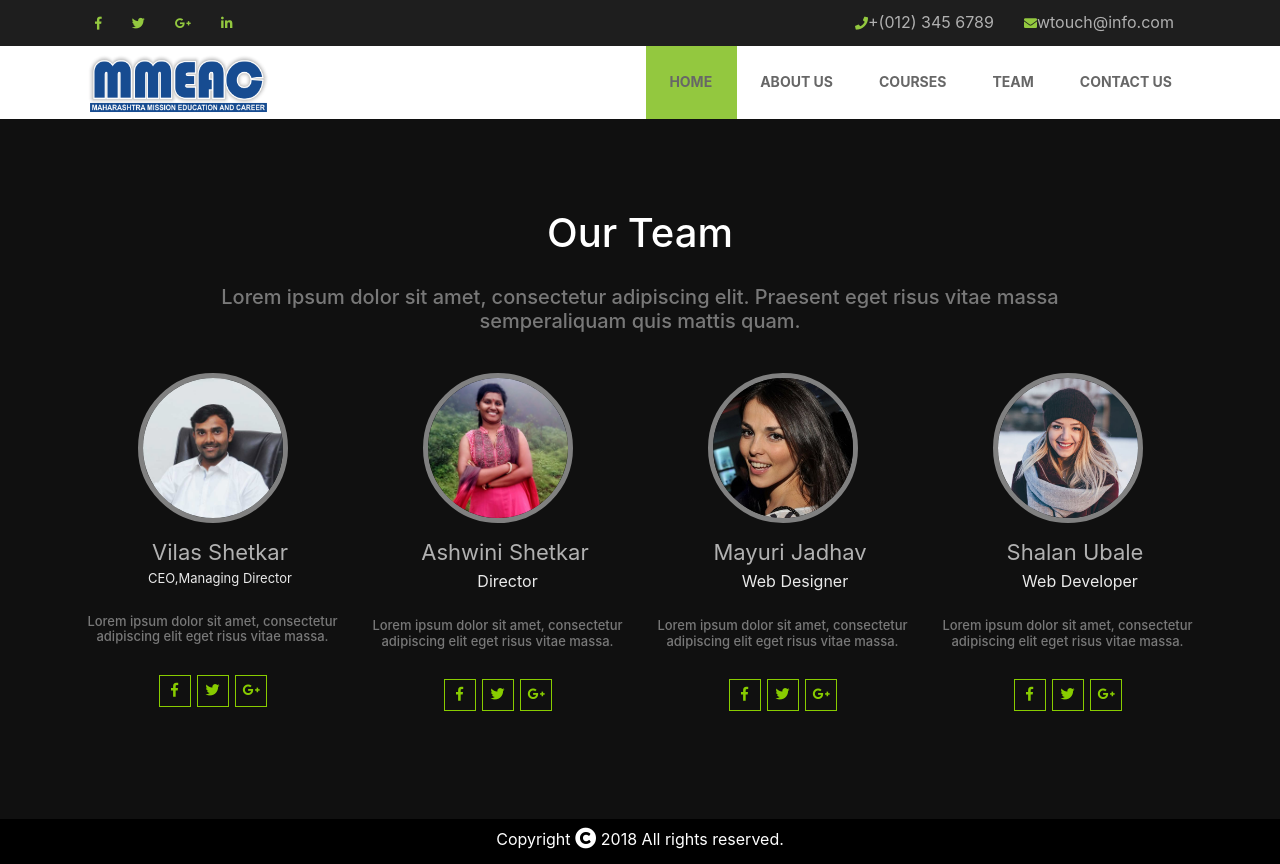
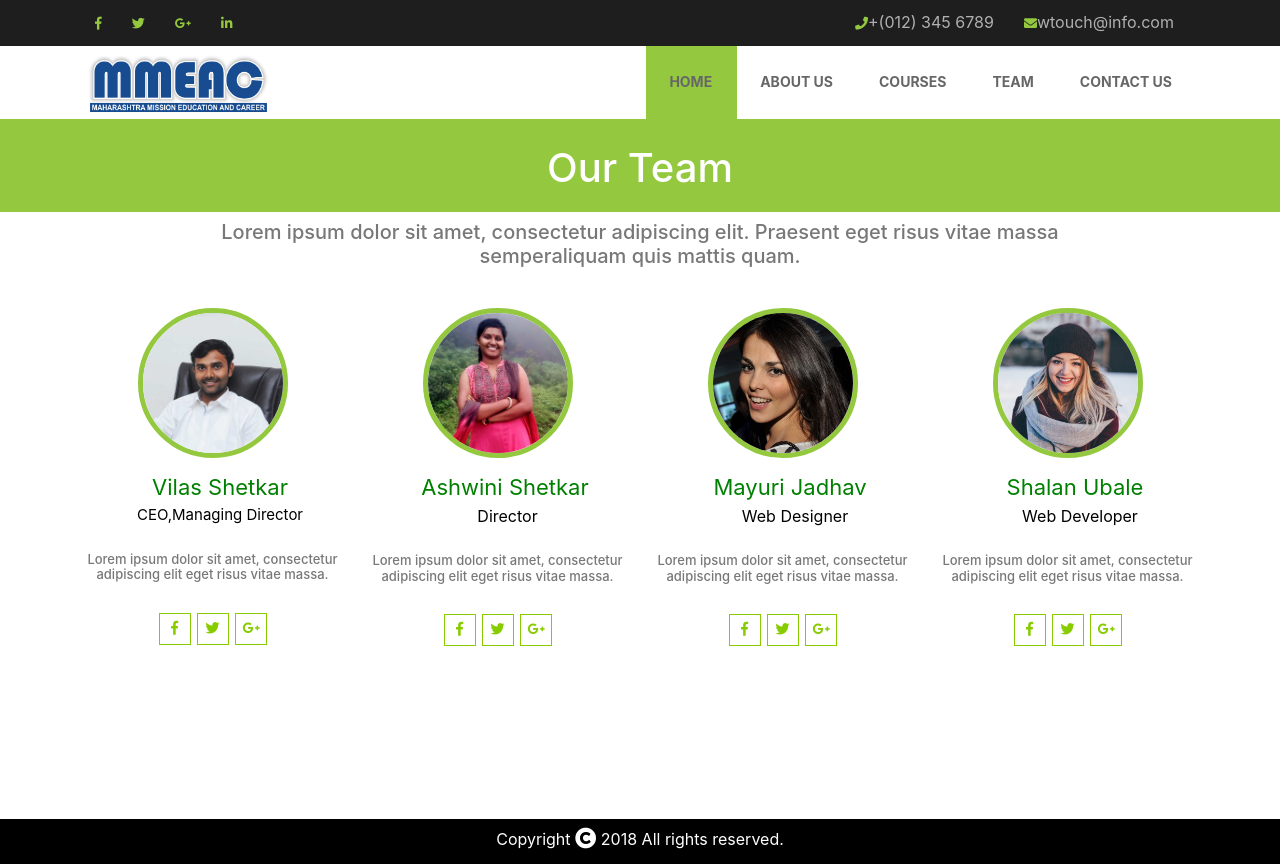
Before and after one commit to apekshanawale/Website, an Angular app: page /Team in a window 1280 px wide. Built offline with nearby package versions, Linux system fonts and the light colour scheme.

Commit message:
in team some changes

```diff
--- a/src/app/pages/team/team.component.scss
+++ b/src/app/pages/team/team.component.scss
@@ -6,7 +6,8 @@ h1{
 	text-align:center;
 	color:$col2;
 	padding-bottom:20px;
-	padding-top:90px;
+	padding-top:25px;
+	background-color:#93c83f;
 }
 h5{
 	text-align:center;
@@ -14,7 +15,9 @@ h5{
 	margin-bottom:-40px;
 }
 .body1{
-background-color:$col1;
+	/*background: linear-gradient(to right, #66ff99, #66ff33);*/
+	background-color:white;
+
 height:700px;
 	.container
 	{
@@ -29,19 +32,19 @@ height:700px;
 }
 .rounded-circle{
 	margin-top:80px;
-	border:5px solid gray;
+	border:5px solid #93c83f;;
 }
 .name{
 	margin-left:15px;
 	font-size:22px;
-	color:#b1b1b1;
+	color:#008000;
 	padding-top:13px;
 }
 .place{
 	margin-bottom:20px;
-	font-size:13px;
+	font-size:15px;
 	margin-left:15px;
-	color:#eaeaea;
+	color:black;
 }
 p{
 	font-size:14px;
@@ -49,11 +52,11 @@ p{
 }
 .place1{
 	margin-left:20px;
-	color:#eaeaea;
+	color:black;
 }
 .place2{
 	margin-left:25px;
-	color:#eaeaea;
+	color:black;
 }
 .team .icon:hover{
 background-color:#88cc00;
```
